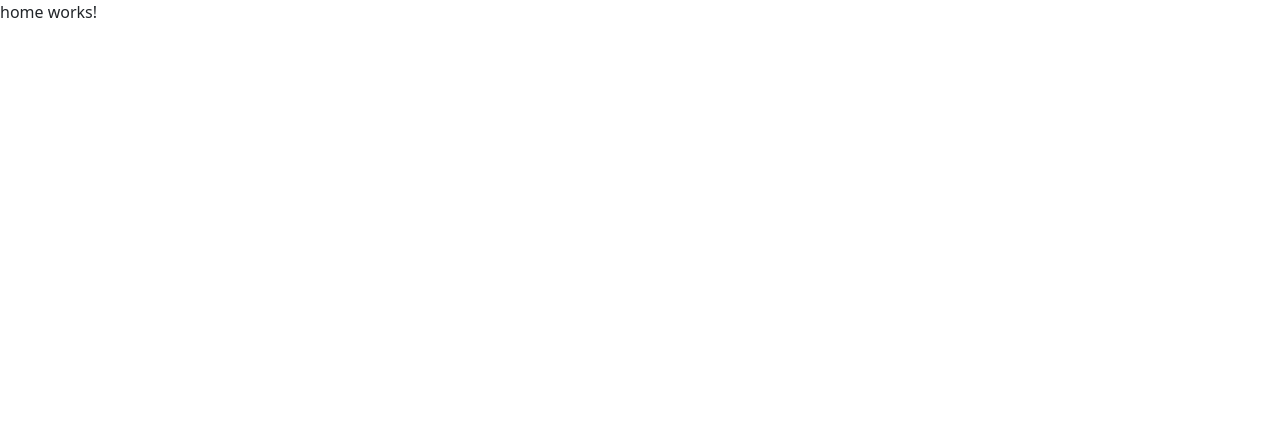
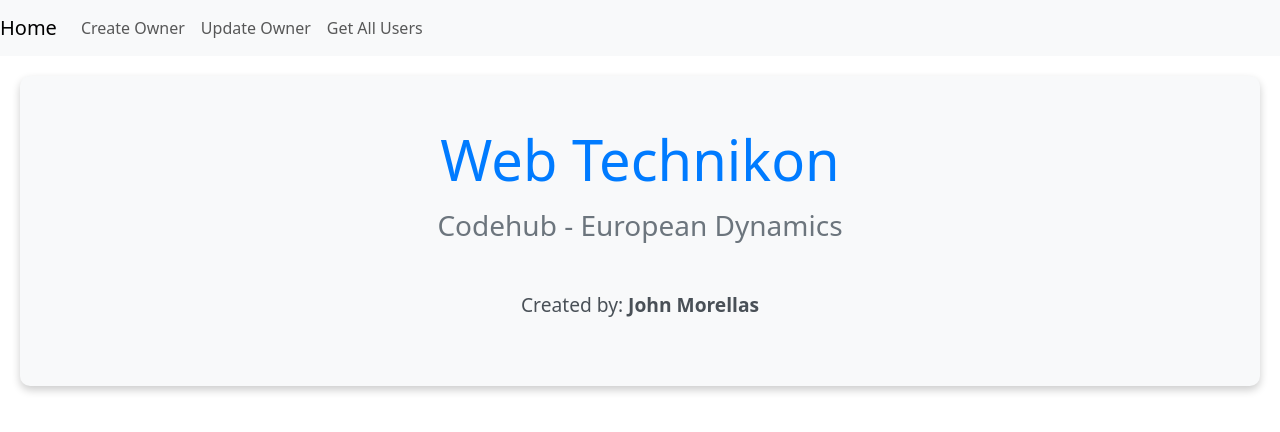
Before and after one commit to johnm1999/WebTechnikonAngular, an Angular app: page /welcome in a window 1280 px wide. Before the commit this address led to /. Shown: the top 432 px of the page. Built offline with nearby package versions, Linux system fonts and the light colour scheme.

Commit message:
add navigation

```diff
--- a/src/app/all-onwers-list/all-onwers-list.component.html
+++ b/src/app/all-onwers-list/all-onwers-list.component.html
@@ -3,7 +3,7 @@
 
     <button class="btn btn-primary mb-3" (click)="getAllOwners()">Load Owners</button>
 
-    <!-- Εμφάνιση μηνύματος όταν δεν υπάρχουν ιδιοκτήτες -->
+    <!-- If there is no owner -->
     <div *ngIf="noOwnersFound" class="alert alert-warning" role="alert">
         No property owners found. Please try loading again.
     </div>
--- a/src/app/app.component.html
+++ b/src/app/app.component.html
@@ -1,4 +1,6 @@
 <!-- <app-create-owner/> -->
  <!-- <app-uptade-owner/> -->
   <!-- <app-all-onwers-list/> -->
-<app-home/>
+<!-- <app-home/> -->
+ <app-home/>
+ <router-outlet/>
--- a/src/app/app.routes.ts
+++ b/src/app/app.routes.ts
@@ -1,3 +1,14 @@
 import { Routes } from '@angular/router';
+import {  WelcomeComponent } from './welcome/welcome.component';
+import { CreateOwnerComponent } from './create-owner/create-owner.component';
+import { UptadeOwnerComponent } from './uptade-owner/uptade-owner.component';
+import { AllOnwersListComponent } from './all-onwers-list/all-onwers-list.component';
+// import { PageNotFoundComponent }
 
-export const routes: Routes = [];
+export const routes: Routes = [
+  { path: 'welcome', component: WelcomeComponent },
+  { path: 'create', component: CreateOwnerComponent },
+  { path: 'update', component: UptadeOwnerComponent },
+  { path: 'getall', component: AllOnwersListComponent },
+//   { path: '**', component: PageNotFoundComponent }
+];
--- a/src/app/create-owner/create-owner.component.ts
+++ b/src/app/create-owner/create-owner.component.ts
@@ -12,6 +12,7 @@
 })
 export class CreateOwnerComponent {
   propertyOwnerForm: FormGroup;
+  router: any;
 
   constructor(private fb: FormBuilder, private http: HttpClient) {
     this.propertyOwnerForm = this.fb.group({
@@ -31,8 +32,10 @@
       this.http.post('http://localhost:8080/webTechnikon-1.0-SNAPSHOT/resources/propertyOwners/create', this.propertyOwnerForm.value)
         .subscribe((response: any) => {
           console.log('Property owner created:', response);
+          this.router.navigate(['/']);
         }, (error: any) => {
           console.error('Error creating property owner:', error);
+          this.router.navigate(['/']);
         });
     }
   }
--- a/src/app/home/home.component.html
+++ b/src/app/home/home.component.html
@@ -1 +1,16 @@
-<p>home works!</p>
+<nav class="navbar navbar-expand-lg navbar-light bg-light">
+  <a class="navbar-brand" (click)="navigateToHome()">Home</a>
+  <div class="collapse navbar-collapse">
+    <ul class="navbar-nav">
+      <li class="nav-item">
+        <a class="nav-link" (click)="navigateToCreate()">Create Owner</a>
+      </li>
+      <li class="nav-item">
+        <a class="nav-link" (click)="navigateToUpdate()">Update Owner</a>
+      </li>
+      <li class="nav-item">
+        <a class="nav-link" (click)="navigateToGetAll()">Get All Users</a>
+      </li>
+    </ul>
+  </div>
+</nav>
--- a/src/app/home/home.component.ts
+++ b/src/app/home/home.component.ts
@@ -1,12 +1,29 @@
 import { Component } from '@angular/core';
+import { Router, RouterLink, RouterLinkActive, RouterOutlet } from '@angular/router';
 
 @Component({
   selector: 'app-home',
   standalone: true,
-  imports: [],
+  imports: [RouterLink,RouterOutlet,RouterLinkActive],
   templateUrl: './home.component.html',
   styleUrl: './home.component.css'
 })
 export class HomeComponent {
+  constructor(private router: Router) {}
 
+  navigateToHome() {
+    this.router.navigate(['/welcome']);
+  }
+
+  navigateToCreate() {
+    this.router.navigate(['/create']);
+  }
+
+  navigateToUpdate() {
+    this.router.navigate(['/update']);
+  }
+
+  navigateToGetAll() {
+    this.router.navigate(['/getall']);
+  }
 }
--- a/src/app/uptade-owner/uptade-owner.component.ts
+++ b/src/app/uptade-owner/uptade-owner.component.ts
@@ -58,6 +58,7 @@
     if (this.propertyOwnerForm.valid) {
       this.http.put(`http://localhost:8080/webTechnikon-1.0-SNAPSHOT/resources/propertyOwners/updateby/${this.ownerId}`, this.propertyOwnerForm.value).subscribe(response => {
         console.log('Property owner updated:', response);
+        this.router.navigate(['/']);
       }, error => {
         console.error('Error updating property owner:', error);
       });
--- /dev/null
+++ b/src/app/welcome/welcome.component.css
@@ -0,0 +1,20 @@
+.welcome-container {
+    background-color: #f8f9fa; /* Light background */
+    padding: 50px;
+    border-radius: 10px;
+    box-shadow: 0 4px 8px rgba(0, 0, 0, 0.2);
+    margin: 20px;
+}
+
+h1 {
+    color: #007bff; /* Bootstrap primary color */
+}
+
+h3 {
+    color: #6c757d; /* Bootstrap secondary color */
+}
+
+p {
+    font-size: 1.2em;
+    color: #495057; /* Darker text */
+}
--- /dev/null
+++ b/src/app/welcome/welcome.component.html
@@ -0,0 +1,5 @@
+<div class="welcome-container text-center">
+    <h1 class="display-4">Web Technikon</h1>
+    <h3 class="mt-3">Codehub - European Dynamics</h3>
+    <p class="mt-5">Created by: <strong>John Morellas</strong></p>
+</div>
```
Also changed, not shown: src/app/welcome/welcome.component.ts (added, +12 -0 lines).
